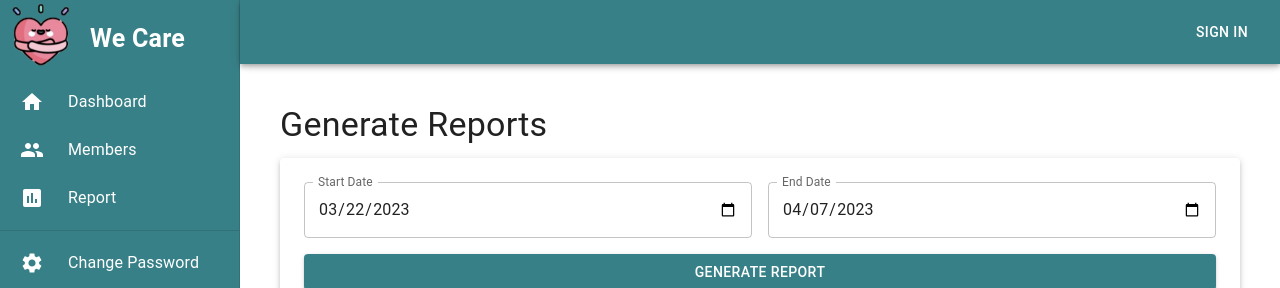
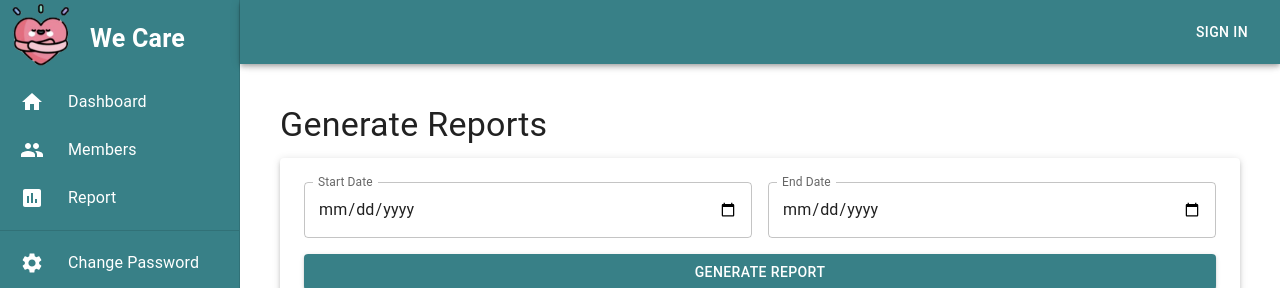
Before and after one commit to wizapp-link/medical-platform-frontend, a React (Create React App) app: page /manager/report in a window 1280 px wide. Shown: the top 288 px of the page. Built offline with nearby package versions, Linux system fonts and the light colour scheme.

Commit message:
bug fixed

```diff
--- a/src/screens/ManagerReportScreen.tsx
+++ b/src/screens/ManagerReportScreen.tsx
@@ -18,8 +18,8 @@ interface ReportFormData {
 
 export default function ManagerReportScreen(props: any) {
   const [formData, setFormData] = useState<ReportFormData>({
-    startDate: "2023-03-22",
-    endDate: "2023-04-07",
+    startDate: "",
+    endDate: "",
   });
 
   const {userInfo} = useAppSelector(selectUserLogIn);
```
